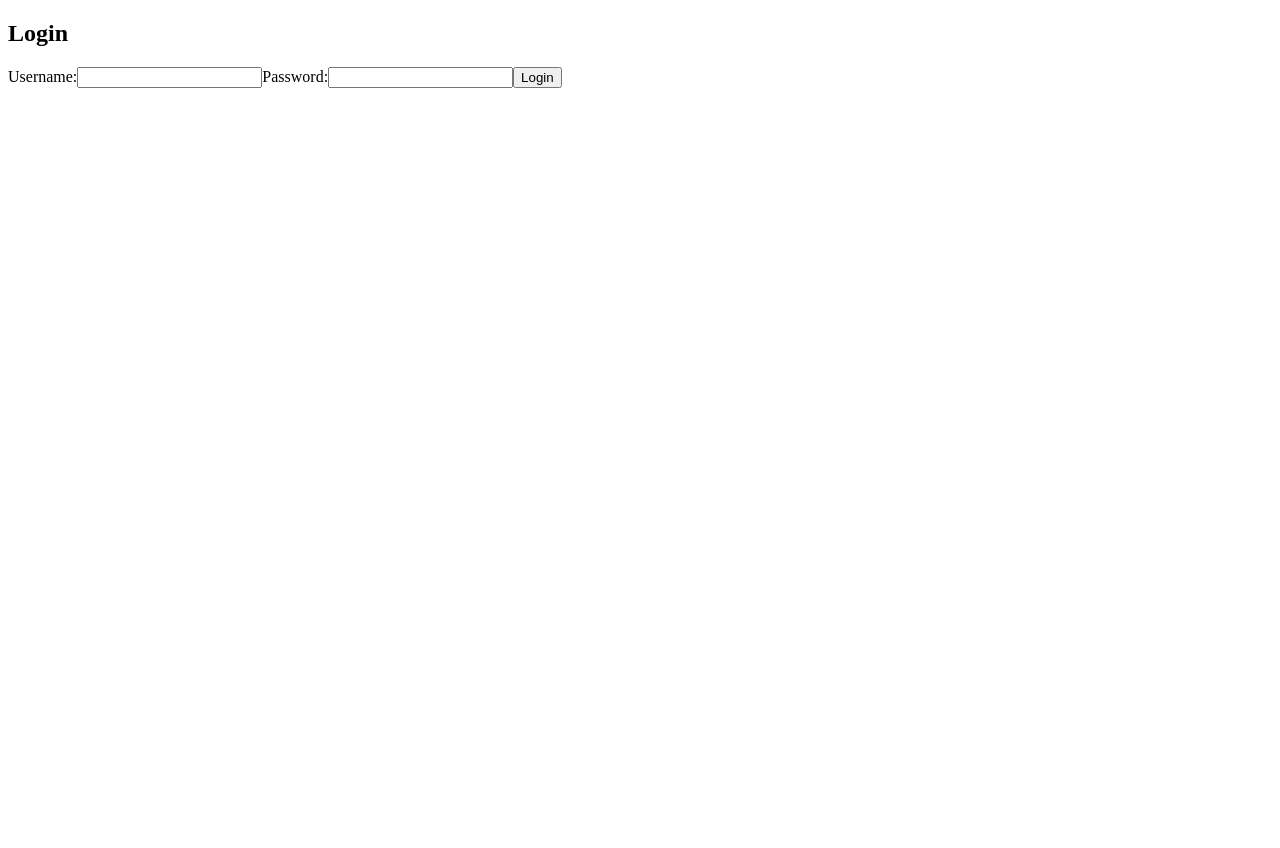
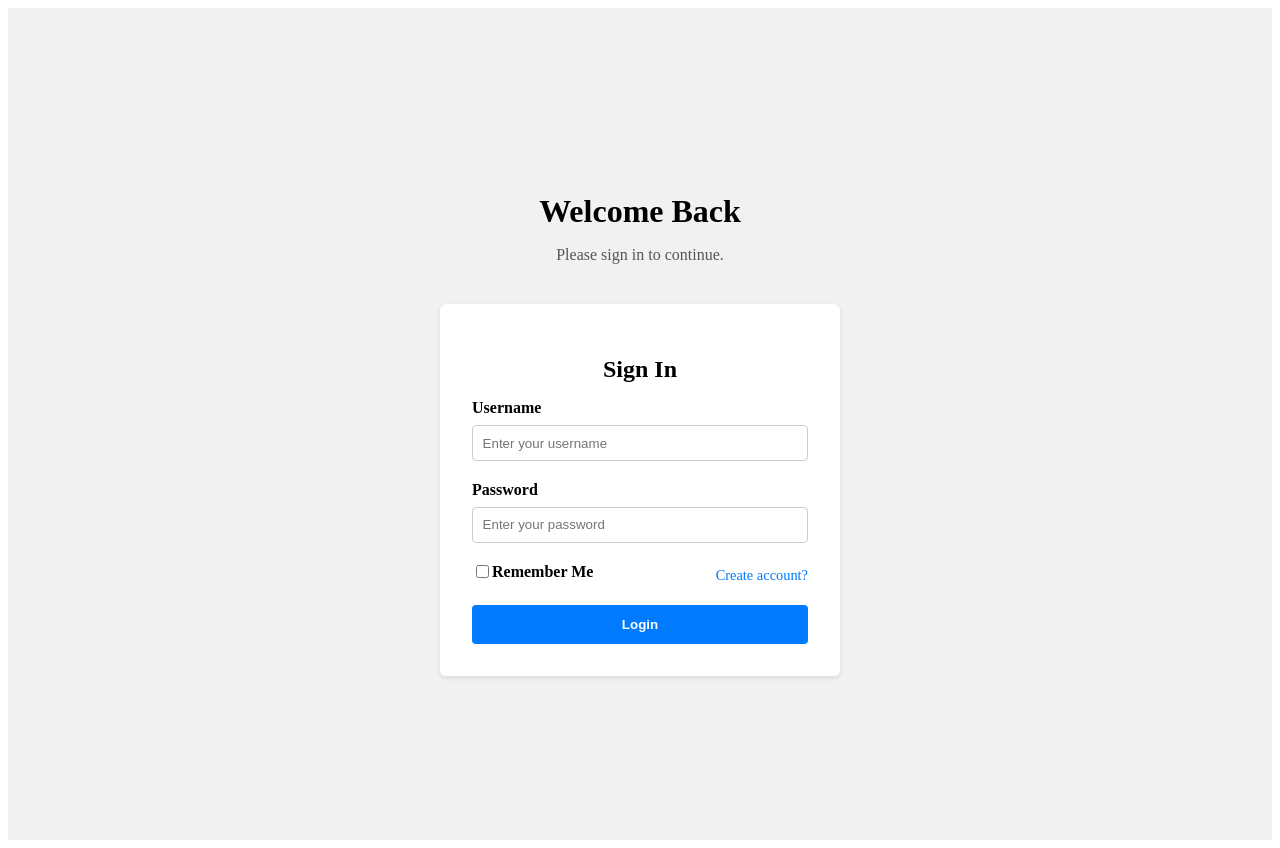
Before and after one commit to fAribAmo/Reqruitment-app, a Vue app in the folder frontend/: page / in a window 1280 px wide. Before the commit the page ends 800 px from the top, so only its background shows below. Built offline with nearby package versions, Linux system fonts and the light colour scheme.

Commit message:
Update LoginPage.vue

```diff
--- a/frontend/src/pages/LoginPage.vue
+++ b/frontend/src/pages/LoginPage.vue
@@ -1,85 +1,51 @@
 <template>
-  <div class="login-container">
-    <h2>Login</h2>
-    <form @submit.prevent="handleLogin">
-      <label>Username:</label>
-      <input v-model="username" type="text" required />
+  <div class="login-page">
+    <div class="intro-section">
+      <h1>Welcome Back</h1>
+      <p>Please sign in to continue.</p>
+    </div>
+    <LoginForm @login-submitted="handleLogin" />
 
-      <label v-if="!missingPassword">Password:</label>
-      <input v-if="!missingPassword" v-model="password" type="password" required />
-
-      <p v-if="missingPassword" class="error">No password found. Please create one.</p>
-      <label v-if="missingPassword">New Password:</label>
-      <input v-if="missingPassword" v-model="newPassword" type="password" required />
-
-      <button type="submit" v-if="!missingPassword">Login</button>
-      <button v-if="missingPassword" @click.prevent="setPassword">Set Password</button>
-    </form>
-    <p v-if="errorMessage" class="error">{{ errorMessage }}</p>
   </div>
 </template>
 
 <script>
-import api from '../api';
+import LoginForm from "../components/LoginForm.vue";
 
 export default {
-  data() {
-    return {
-      username: '',
-      password: '',
-      newPassword: '',
-      missingPassword: false,
-      errorMessage: ''
-    };
+  name: "LoginPage",
+  components: {
+    LoginForm,
   },
- methods: {
-    async handleLogin() {
-      try {
-        //Change '/login' to '/auth/login'
-        const response = await api.post('/auth/login', { username: this.username, password: this.password });
-
-        this.errorMessage = "🎉 Login successful!...";
-
-        localStorage.setItem('token', response.data.token);
-        console.log("Login successful:", response);
-
-         //Ensure Vue Router is properly accessed
-        if (this.$router) {
-          this.$router.push('/dashboard');
-        } else {
-          console.error("Router is undefined!");
-        }
-
-      } catch (error) {
-        console.error("Login Error:", error.response ? error.response.data : error);
-
-        if (error.response && error.response.data.message.includes('No password set')) {
-          this.missingPassword = true;
-          this.errorMessage = error.response.data.message;
-        } else {
-          this.errorMessage = 'Invalid credentials';
-        }
-      }
+  methods: {
+    handleLogin(credentials) {
+      console.log("Received login data:", credentials);
     },
-    async setPassword() {
-      try {
-        //Change '/set-password' to '/auth/set-password'
-        const response = await api.post('/auth/set-password', { username: this.username, newPassword: this.newPassword });
-
-        localStorage.setItem('token', response.data.token);
-        this.$router.push('/dashboard');
-      } catch (error) {
-        console.error("Set Password Error:", error.response ? error.response.data : error);
-        this.errorMessage = 'Error setting password';
-      }
-    }
-}
-
+  },
 };
 </script>
 
-<style>
-.error {
-  color: red;
+<style scoped>
+.login-page {
+  display: flex;
+  flex-direction: column;
+  align-items: center;
+  justify-content: center;
+  min-height: 100vh;
+  background: #f1f1f1;
+  padding: 1rem;
+}
+
+.intro-section {
+  text-align: center;
+  margin-bottom: 1.5rem;
+}
+
+.intro-section h1 {
+  margin-bottom: 0.5rem;
+}
+
+.intro-section p {
+  color: #555;
 }
 </style>
```
